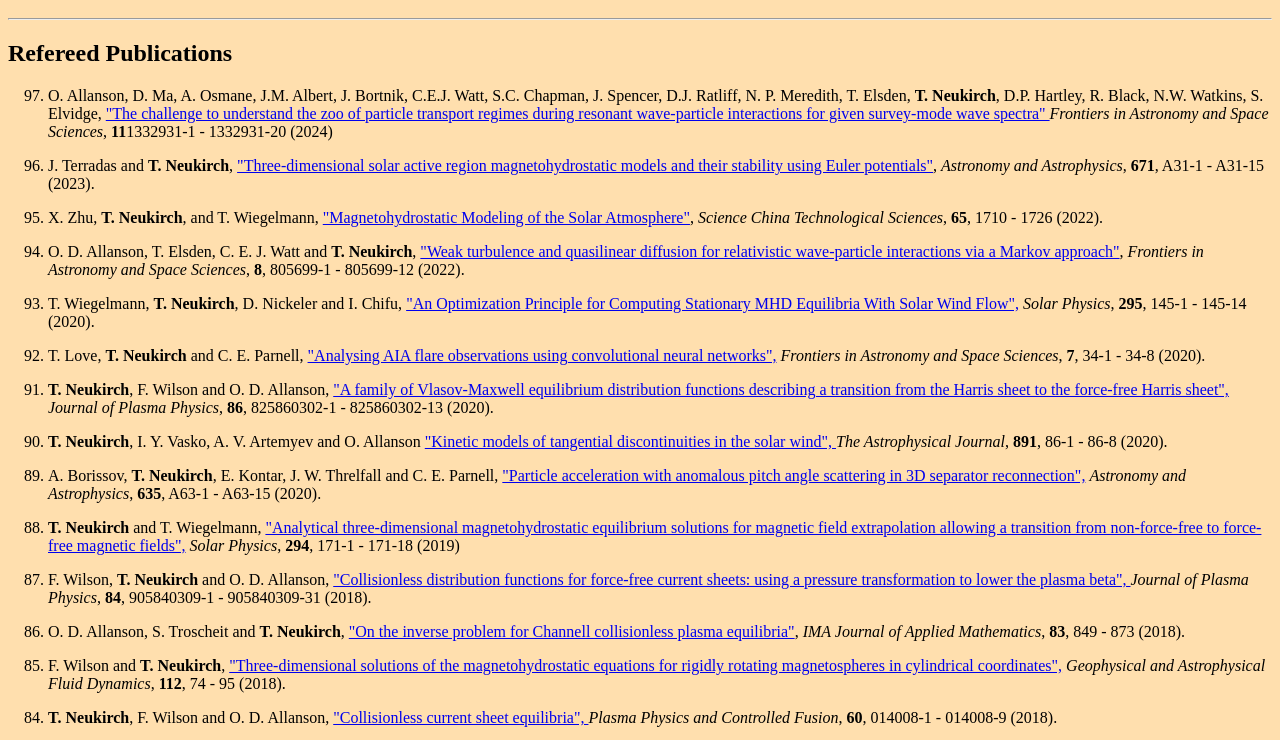
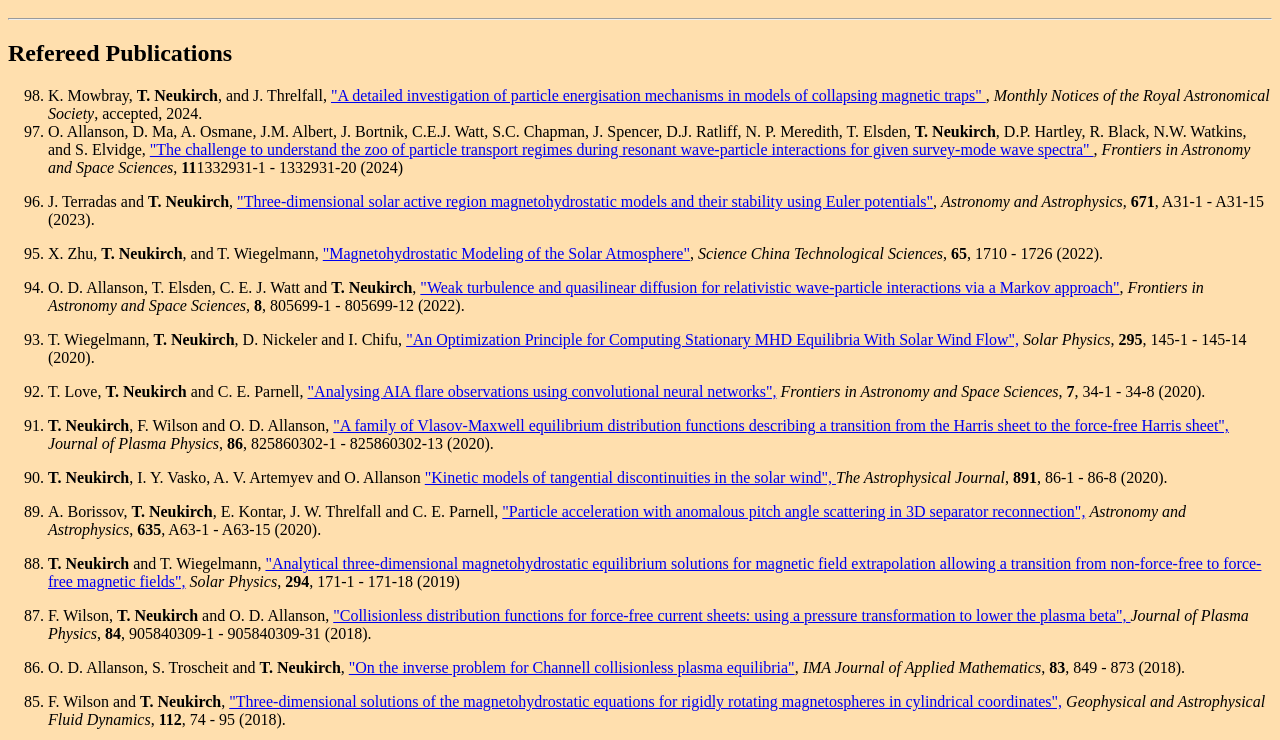
Before and after one commit to tneukirch/tneukirch.github.io, a plain HTML site: page Professional_Homepage_of_Thomas_Neukirch/publist.html in a window 1280 px wide. Shown: the part 48-788 px from the top of the page. Drawn offline with Linux system fonts and the light colour scheme.

Commit message:
Pub list update (Mowbray et al 2024)

```diff
--- a/Professional_Homepage_of_Thomas_Neukirch/publist.html
+++ b/Professional_Homepage_of_Thomas_Neukirch/publist.html
@@ -14,14 +14,22 @@
 <h2>Refereed Publications</h2>
 
 <ol reversed="reversed">
+  <li value="98">
+    K. Mowbray, <b>T. Neukirch</b>, and J. Threlfall,
+    <a href="https://ui.adsabs.harvard.edu/abs/2024arXiv241114881M/abstract">
+      "A detailed investigation of particle energisation mechanisms in models
+      of collapsing magnetic traps"
+    </a>,
+    <i>Monthly Notices of the Royal Astronomical Society</i>, accepted, 2024.
+  </li>
   <li value="97">
     O. Allanson, D. Ma, A. Osmane, J.M. Albert, J. Bortnik, C.E.J. Watt,
     S.C. Chapman, J. Spencer, D.J. Ratliff, N. P. Meredith, T. Elsden,
-    <b>T. Neukirch</b>, D.P. Hartley, R. Black, N.W. Watkins, S. Elvidge,
+    <b>T. Neukirch</b>, D.P. Hartley, R. Black, N.W. Watkins, and S. Elvidge,
     <a href=" https://doi.org/10.3389/fspas.2024.1332931">
       "The challenge to understand the zoo of particle transport regimes
       during resonant wave-particle interactions for given survey-mode wave spectra"
-    </a>
+    </a>,
     <i>Frontiers in Astronomy and Space Sciences</i>, <b>11</b>1332931-1 - 1332931-20
     (2024)
   </li>
```
